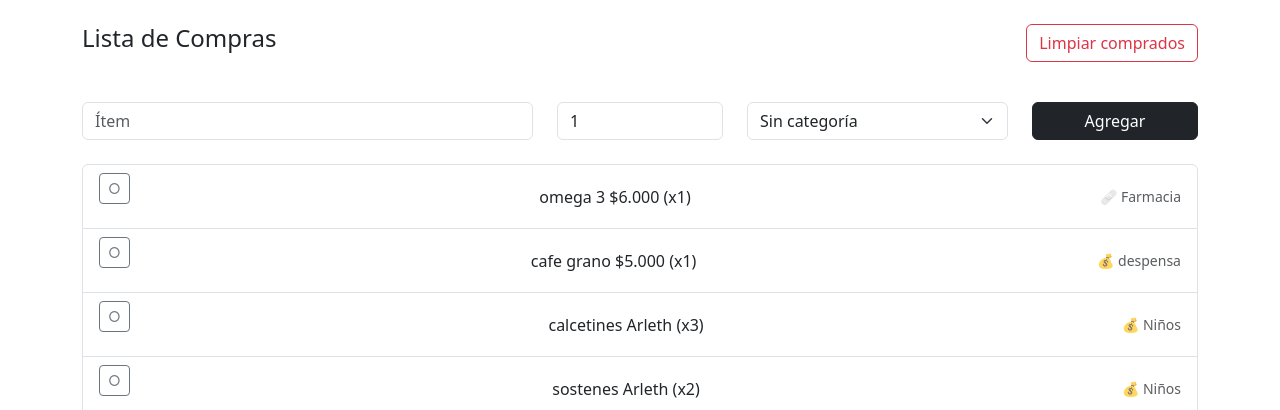
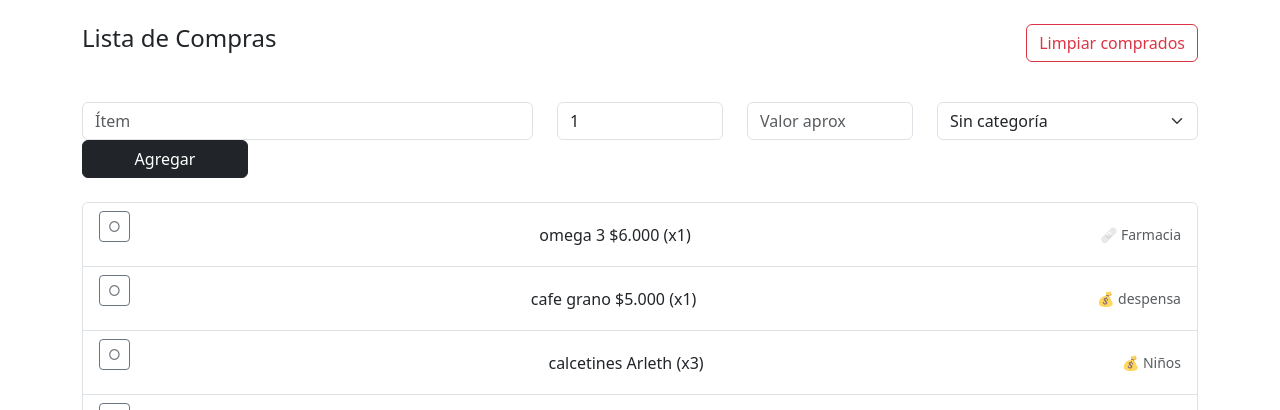
Before and after one commit to Kattasaky/gastos-familiares, a Django app: page /compras/ in a window 1280 px wide. Shown: the part 104-514 px from the top of the page. Run offline with Django 5.2, Linux system fonts and the light colour scheme; a user stored in the database is signed in; data comes from the database, SQL or seed files in the repository; both versions use the stored data as it was after the commit.

Commit message:
Agregué modificaciones en prioridad de pago, monto queda opcional y agregue valor a los productos en lista de compras

```diff
--- a/gastos/models.py
+++ b/gastos/models.py
@@ -18,6 +18,7 @@ class Categoria(models.Model): #categorias de gastos
 class Gasto(models.Model): #cada gasto registrado como monto, fecha, etc
     PRIORIDAD_CHOICES = [
         ('urgente', 'Urgente'),
+        ('alta', 'Alta'),
         ('normal', 'Normal'),
         ('postergable', 'Postergable'),
     ]
@@ -29,7 +30,7 @@ class Gasto(models.Model): #cada gasto registrado como monto, fecha, etc
 
     usuario = models.ForeignKey(User, on_delete=models.CASCADE, related_name='gastos')
     descripcion = models.CharField(max_length=200)
-    monto = models.DecimalField(max_digits=12, decimal_places=0)
+    monto = models.DecimalField(max_digits=12, decimal_places=0, null=True, blank=True)
     categoria = models.ForeignKey(Categoria, on_delete=models.SET_NULL, null=True, blank=True)
     fecha = models.DateField(default=timezone.now)
     fecha_vencimiento = models.DateField(null=True, blank=True)
@@ -62,6 +63,7 @@ class ItemCompra(models.Model): #lista de compras, con nombre del producto, cant
     usuario = models.ForeignKey(User, on_delete=models.CASCADE, related_name='lista_compras')
     nombre = models.CharField(max_length=150)
     cantidad = models.PositiveIntegerField(default=1)
+    valor_aprox = models.DecimalField(max_digits=10, decimal_places=0, null=True, blank=True)
     comprado = models.BooleanField(default=False)
     categoria = models.ForeignKey(Categoria, on_delete=models.SET_NULL, null=True, blank=True)
     creado_en = models.DateTimeField(auto_now_add=True)
--- a/gastos/services.py
+++ b/gastos/services.py
@@ -82,13 +82,14 @@ def gastos_urgentes(usuario):
     ).order_by('fecha_vencimiento')
 
 
-def agregar_item_compra(usuario, nombre, cantidad=1, categoria_id=None):
+def agregar_item_compra(usuario, nombre, cantidad=1, valor_aprox=None, categoria_id=None):
     if not nombre or not nombre.strip():
         raise ValueError("El nombre no puede estar vacío.")
     return ItemCompra.objects.create(
         usuario=usuario,
         nombre=nombre.strip(),
         cantidad=cantidad,
+        valor_aprox=valor_aprox,
         categoria_id=categoria_id,
     )
 
--- a/gastos/views.py
+++ b/gastos/views.py
@@ -99,6 +99,7 @@ def agregar_compra(request):
                 usuario=request.user,
                 nombre=request.POST.get('nombre', ''),
                 cantidad=int(request.POST.get('cantidad', 1)),
+                valor_aprox=request.POST.get('valor_aprox') or None,
                 categoria_id=request.POST.get('categoria') or None,
             )
         except ValueError as e:
--- a/templates/gastos/compras.html
+++ b/templates/gastos/compras.html
@@ -18,6 +18,9 @@
     </div>
     <div class="col-md-2">
         <input type="number" name="cantidad" class="form-control" value="1" min="1">
+    </div>
+    <div class="col-md-2">
+        <input type="number" name="valor_aprox" class="form-control" placeholder="Valor aprox">
     </div>
     <div class="col-md-3">
         <select name="categoria" class="form-select">
@@ -51,3 +54,13 @@
     {% endfor %}
 </ul>
 {% endblock %}
+
+{% if items %}
+<div class="mt-3 text-end">
+    <strong>Total estimado: $
+    {% with total=0 %}
+        {{ items|length }}
+    {% endwith %}
+    </strong>
+</div>
+{% endif %}
--- a/templates/gastos/formulario.html
+++ b/templates/gastos/formulario.html
@@ -38,6 +38,7 @@
             <label class="form-label">Prioridad</label>
             <select name="prioridad" class="form-select">
                 <option value="normal">Normal</option>
+                <option value="alta">Alta</option>
                 <option value="urgente">Urgente</option>
                 <option value="postergable">Postergable</option>
             </select>
```
Also changed, not shown: db.sqlite3, gastos/migrations/0002_itemcompra_valor_aprox_alter_gasto_monto_and_more.py (added).
